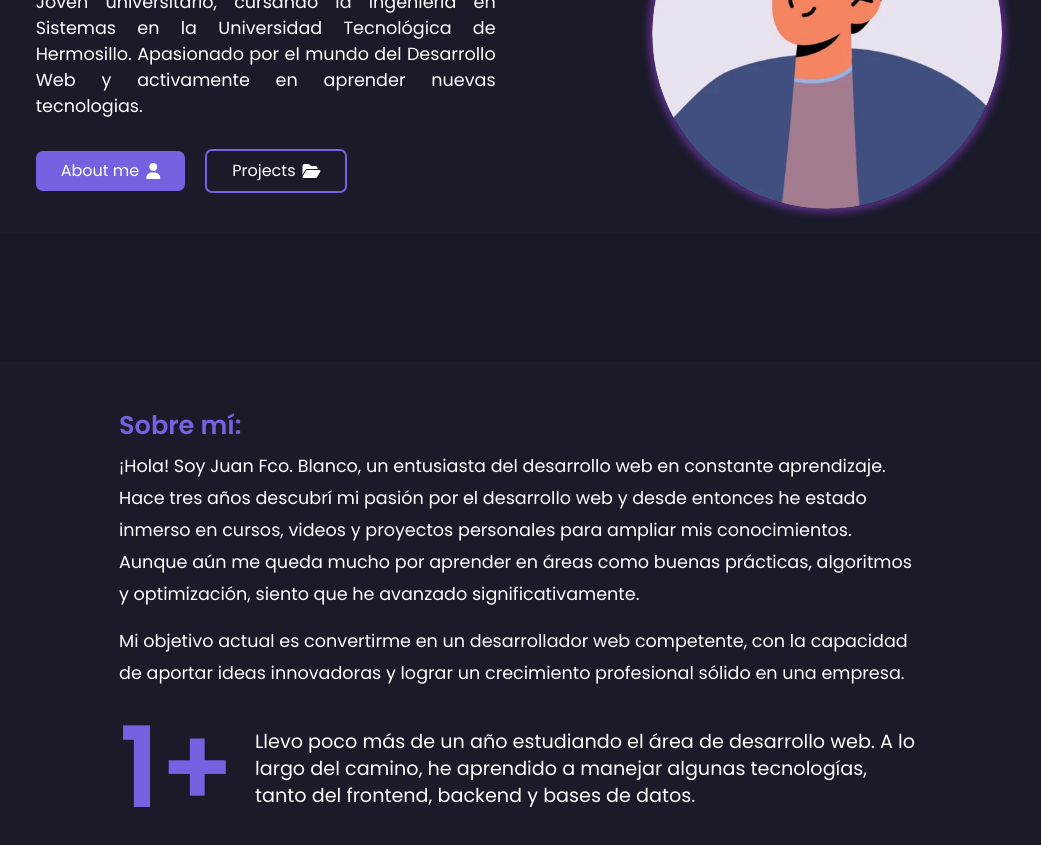
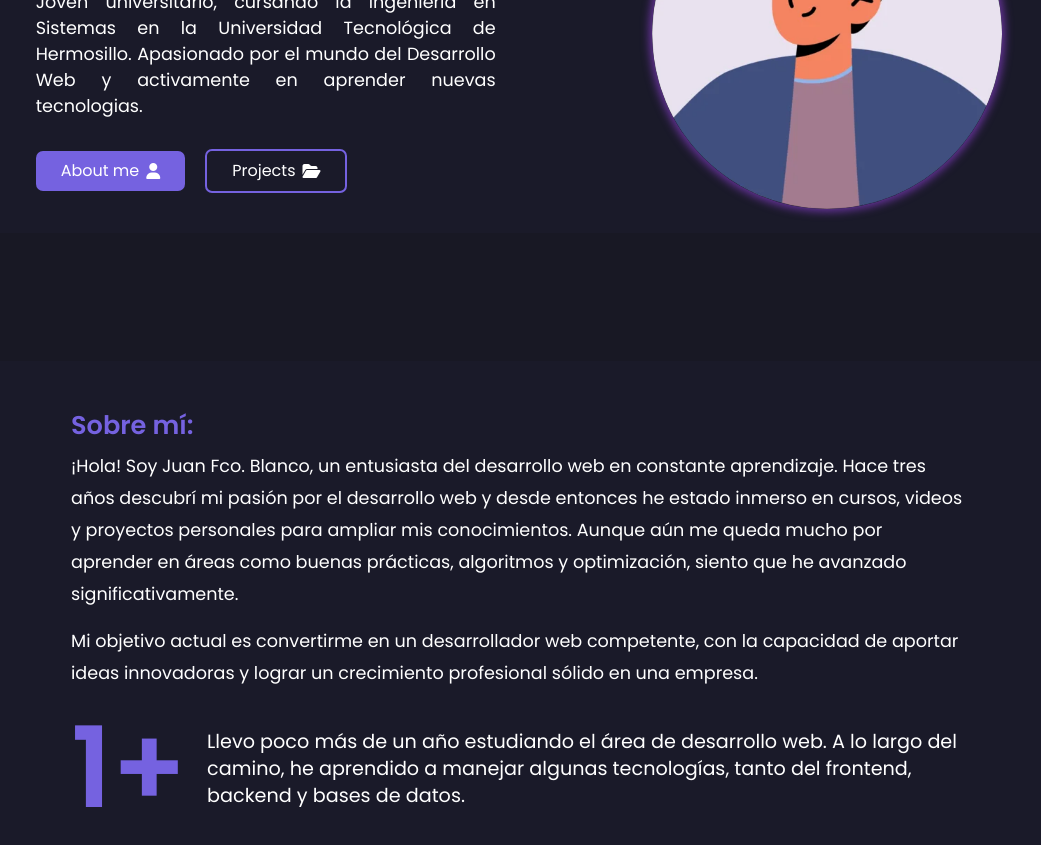
Before and after one commit to JuanBlancodev/portfolio-uth, a plain HTML site: page index.html in a window 1280 px wide. Shown: the part 237-1082 px from the top of the page, without its empty margins (121-1162 px from the left). Drawn offline with Linux system fonts and the light colour scheme.

Commit message:
main padding modified

```diff
--- a/css/styles.css
+++ b/css/styles.css
@@ -173,7 +173,7 @@ body{
   flex-direction: column;
   gap: 50px;
 
-  padding: 0 15rem;
+  padding: 0 15vw;
   padding-top: 30px;
 }
 
```
